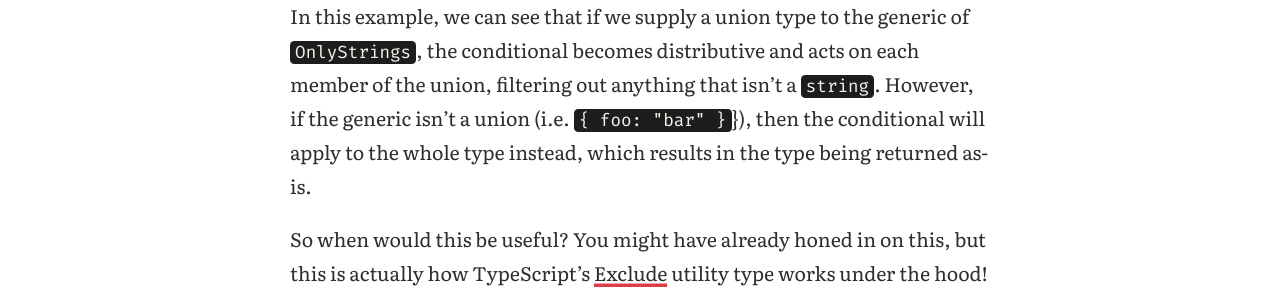
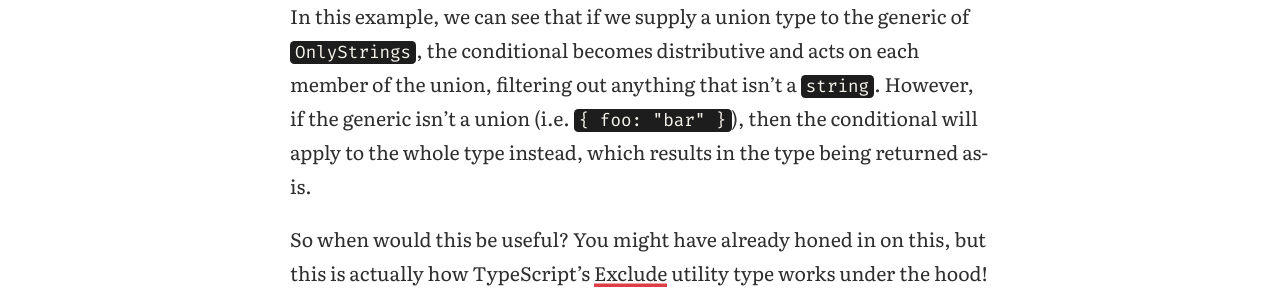
Before and after one commit to tranhl/tranhl.github.io, a Jekyll site: the page built from _posts/2022-09-26-distributive-conditional-types.md, in a window 1280 px wide. Shown: the part 752-1050 px from the top of the page. Built offline with Jekyll 4.4.1, drawn with Linux system fonts in a browser that asks for light colours.

Commit message:
fix: code bloc style and post typo

```diff
--- a/_posts/2022-09-26-distributive-conditional-types.md
+++ b/_posts/2022-09-26-distributive-conditional-types.md
@@ -22,7 +22,7 @@
 In this example, we can see that if we supply a union type to the generic of
 `OnlyStrings`, the conditional becomes distributive and acts on each member of the
 union, filtering out anything that isn't a `string`. However, if the generic isn't a
-union (i.e. `{ foo: "bar" }`}), then the conditional will apply to the whole type
+union (i.e. `{ foo: "bar" }`), then the conditional will apply to the whole type
 instead, which results in the type being returned as-is.
 
 So when would this be useful? You might have already honed in on this, but this is
--- a/_sass/_defaults.scss
+++ b/_sass/_defaults.scss
@@ -108,11 +108,12 @@
 
 pre[class*="language-"] {
   margin: 1.6rem 0;
-  padding: 1rem 1.25rem;
+  padding: 0;
   line-height: 1.4rem;
 }
 
 code[class*="language-"] {
+  padding: 1rem 1.25rem;
   position: relative;
   display: inline-block;
   min-width: 100%;
```
